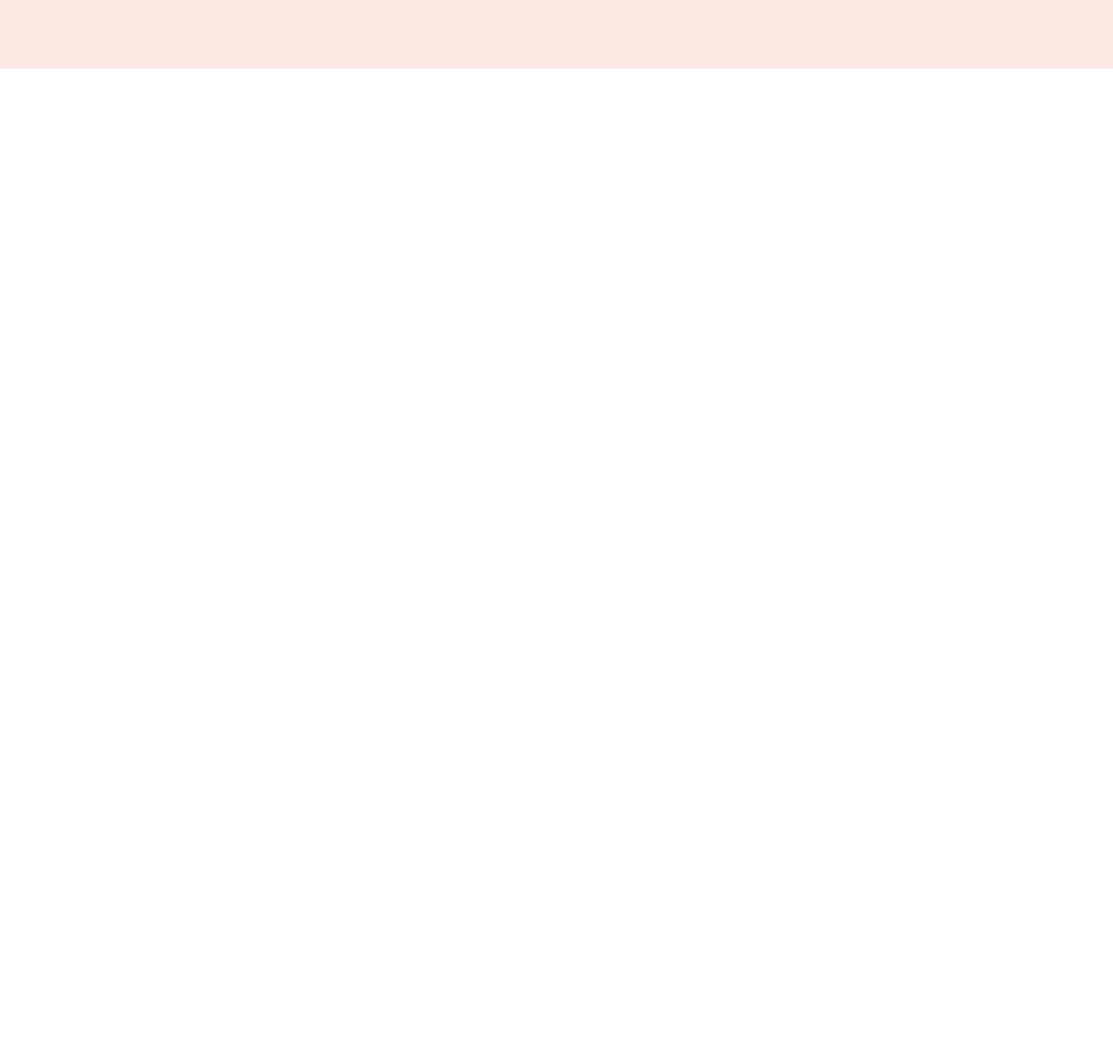
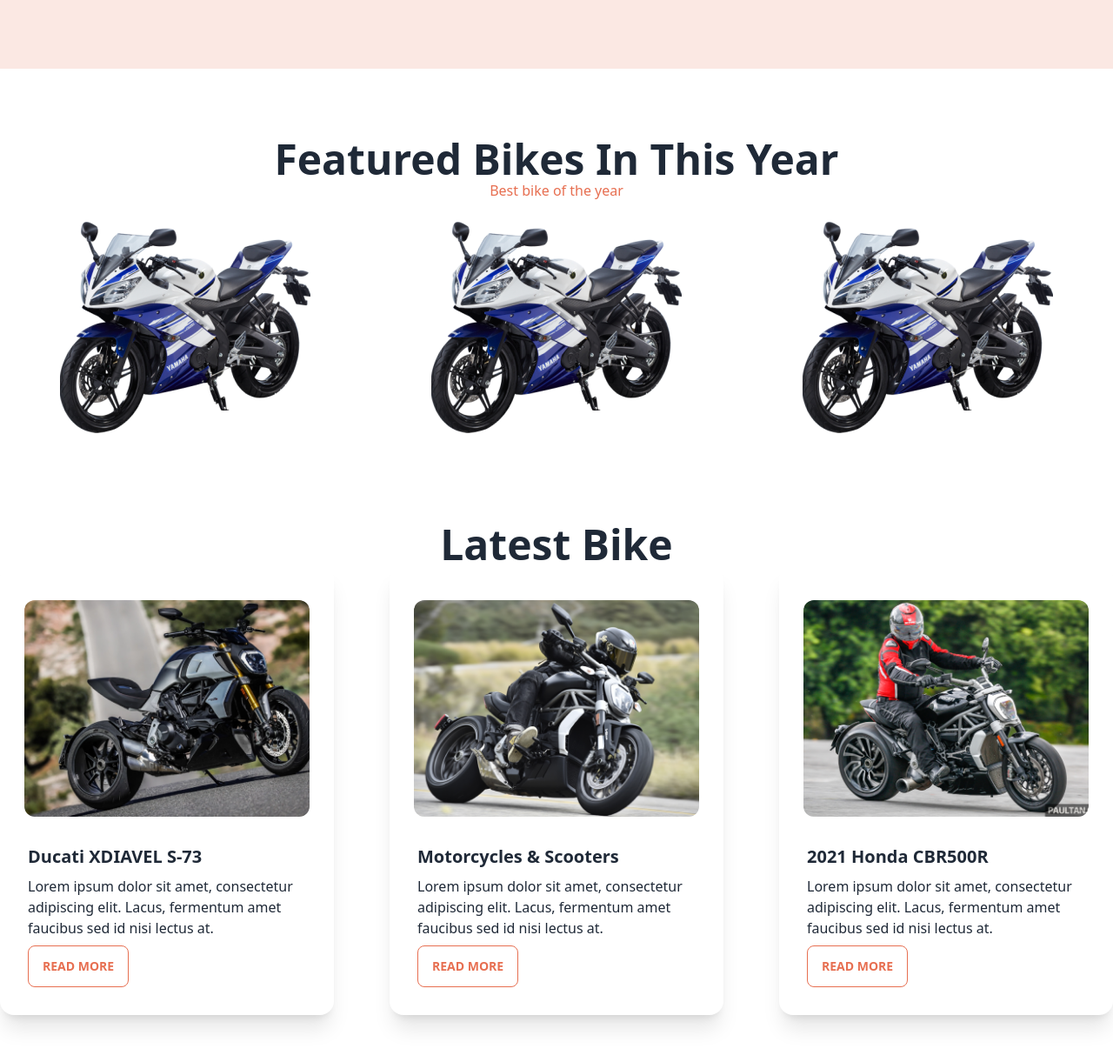
Before and after one commit to zami26/biker-zone, a plain HTML site: page index.html in a window 1280 px wide. Shown: the part 543-1764 px from the top of the page at 87% size. Before the commit the page ends 800 px from the top, so only its background shows below. Drawn offline with nearby package versions, Linux system fonts and the light colour scheme.

Commit message:
featured bike and latest bike part done

```diff
--- a/index.html
+++ b/index.html
@@ -169,7 +169,77 @@
     </header>
 
     <main>
+        <!--Featured bike section  -->
 
+        <section class="my-20 md:container md:mx-auto">
+            <div class="text-center my-8">
+                <h1 class="text-3xl md:text-5xl font-semibold">Featured Bikes In This Year</h1>
+                <p class="text-btn-primary-color mb-6">Best bike of the year</p>
+                <div class="md:flex md:justify-between">
+                    <img class="mx-auto mb-6" src="images/others/feature-bike.png" alt="">
+                    <img class="mx-auto mb-6" src="images/others/feature-bike.png" alt="">
+                    <img class="mx-auto mb-6" src="images/others/feature-bike.png" alt="">
+                </div>
+            </div>
+        </section>
+
+
+        <!-- Latest Bike -->
+        <section class="my-20 md:container md:mx-auto">
+            <h1 class="text-3xl md:text-5xl font-semibold text-center">Latest Bike</h1>
+
+            <div class="md:flex justify-between">
+                <div class="card bg-base-100 w-96 shadow-xl">
+                    <figure class="px-7 pt-10">
+                        <img src="images/others/latest1.png" alt="Shoes" class="rounded-xl" />
+                    </figure>
+                    <div class="card-body">
+                        <h2 class="card-title">Ducati XDIAVEL S-73</h2>
+                        <p>Lorem ipsum dolor sit amet, consectetur adipiscing elit. Lacus, fermentum amet faucibus sed
+                            id nisi lectus at.</p>
+                        <div class="card-actions">
+                            <button
+                                class="btn bg-white  border-btn-primary-color text-btn-primary-color hover:bg-btn-primary-color hover:text-white">Read
+                                More</button>
+                        </div>
+                    </div>
+                </div>
+                <div class="card bg-base-100 w-96 shadow-xl">
+                    <figure class="px-7 pt-10">
+                        <img src="images/others/latest2.png" alt="Shoes" class="rounded-xl" />
+                    </figure>
+                    <div class="card-body">
+                        <h2 class="card-title">Motorcycles & Scooters</h2>
+                        <p>Lorem ipsum dolor sit amet, consectetur adipiscing elit. Lacus, fermentum amet faucibus sed
+                            id
+                            nisi lectus at.</p>
+                        <div class="card-actions">
+                            <button
+                                class="btn bg-white  border-btn-primary-color text-btn-primary-color hover:bg-btn-primary-color hover:text-white">Read
+                                More</button>
+                        </div>
+                    </div>
+                </div>
+                <div class="card bg-base-100 w-96 shadow-xl">
+                    <figure class="px-7 pt-10">
+                        <img src="images/others/latest3.png" alt="Shoes" class="rounded-xl" />
+                    </figure>
+                    <div class="card-body">
+                        <h2 class="card-title">2021 Honda CBR500R</h2>
+                        <p>Lorem ipsum dolor sit amet, consectetur adipiscing elit. Lacus, fermentum amet faucibus sed
+                            id
+                            nisi lectus at.</p>
+                        <div class="card-actions">
+                            <button
+                                class="btn bg-white  border-btn-primary-color text-btn-primary-color hover:bg-btn-primary-color hover:text-white">Read
+                                More</button>
+                        </div>
+                    </div>
+                </div>
+            </div>
+
+
+        </section>
     </main>
 
     <footer>
```
